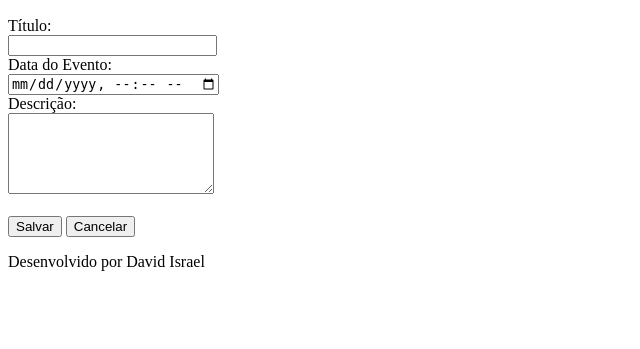
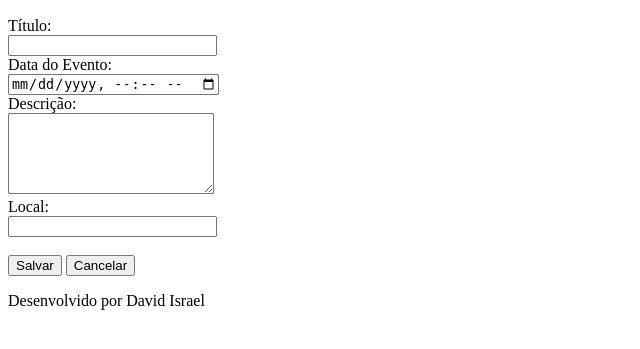
Before and after one commit to davidIsrael-rj/Agenda_Python, a Django app: page /agenda/evento/ in a window 1280 px wide. Shown: the part 136-485 px from the top of the page, without its empty margins (0-640 px from the left). Run offline with Django 3.2, Linux system fonts and the light colour scheme; a user stored in the database is signed in.

Commit message:
Foi adicionado o campo local, para determinar o local do evento

```diff
--- a/core/models.py
+++ b/core/models.py
@@ -7,6 +7,7 @@ class Evento(models.Model):
     data_evento = models.DateTimeField(verbose_name='Data do Evento')
     data_criacao = models.DateTimeField(auto_now=True)
     usuario = models.ForeignKey(User, on_delete=models.CASCADE)
+    local = models.TextField(blank=True, null=True)
 
     class Meta:
         db_table = 'evento'
--- a/core/views.py
+++ b/core/views.py
@@ -48,9 +48,11 @@ def submit_evento(request):
         titulo= request.POST.get('titulo')
         data_evento = request.POST.get('data_evento')
         descricao = request.POST.get('descricao')
+        local = request.POST.get('local')
         usuario = request.user
         Evento.objects.create(titulo=titulo,
                               data_evento=data_evento,
                               descricao=descricao,
+                              local=local,
                               usuario=usuario)
     return redirect('/')
--- a/templates/evento.html
+++ b/templates/evento.html
@@ -15,7 +15,10 @@
     <br>
     <textarea name="descricao" rows="5" cols="23"></textarea>
     <br>
+    <label>Local:</label>
     <br>
+    <input type="text" name="local" size="23"/>
+    <br><br>
     <button type="submit">Salvar</button>
     <a href="/">
         <button type="button">Cancelar</button>
```
Also changed, not shown: core/migrations/0004_auto_20200609_1125.py (added), db.sqlite3.
